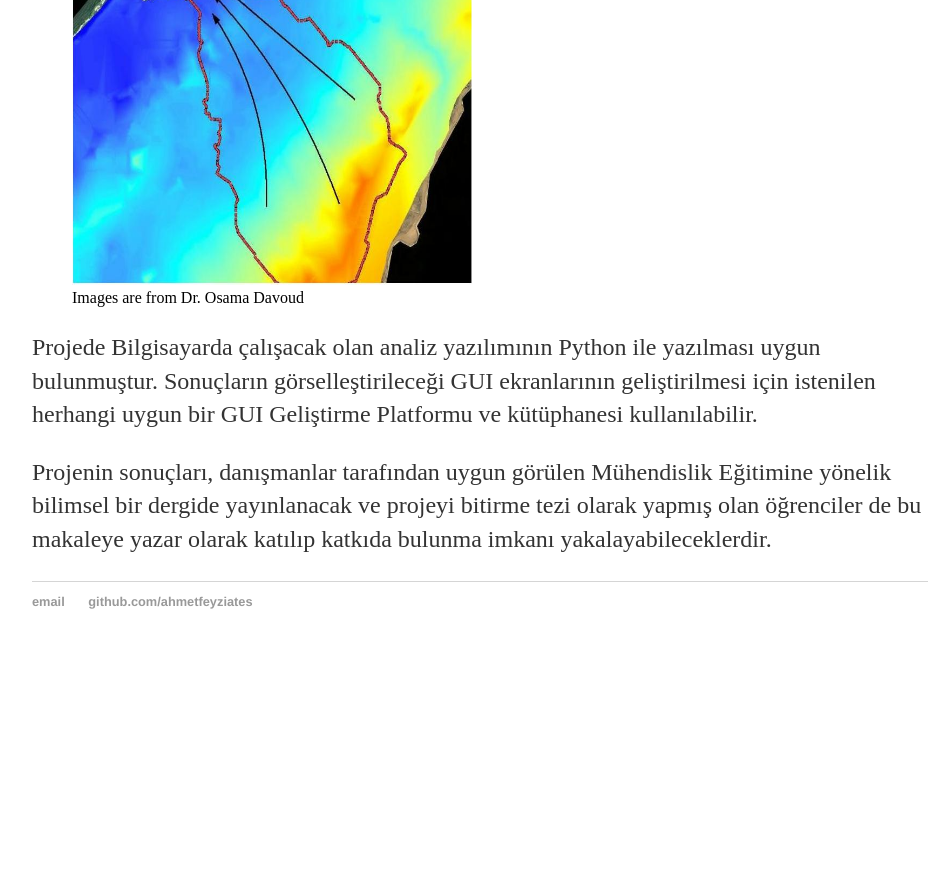
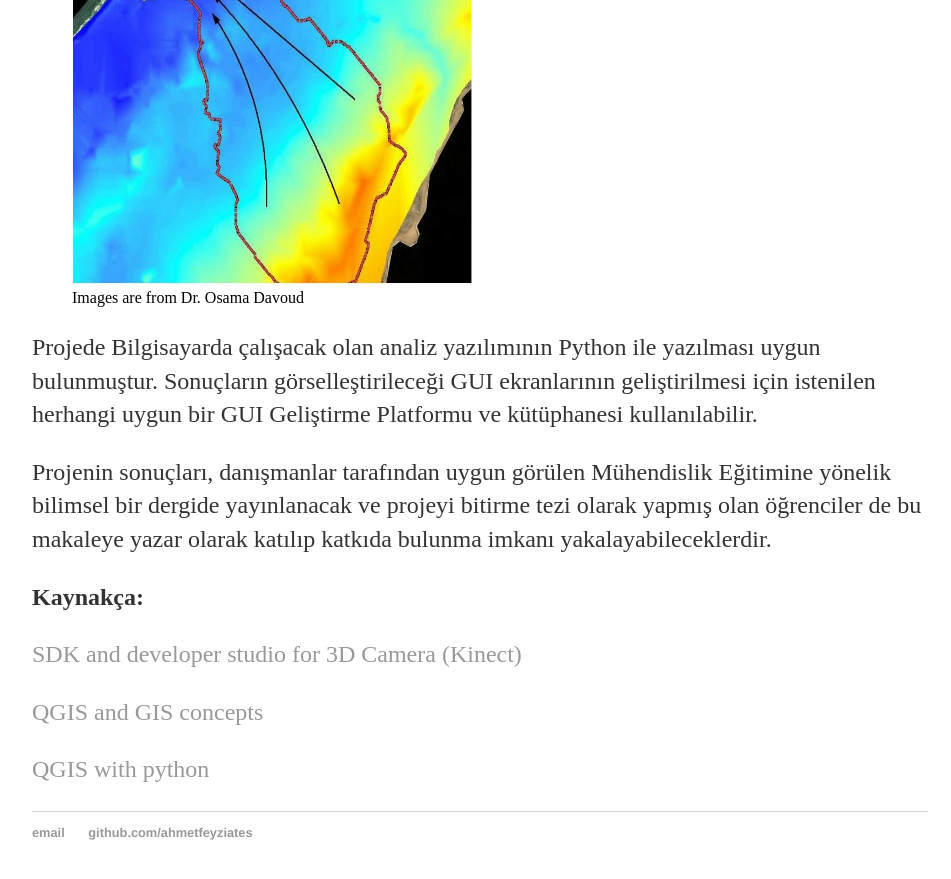
Before and after one commit to ahmetfeyziates/ahmetfeyziates.github.io, a Jekyll site: the page built from project/index.html, in a window 1280 px wide and 900 px high, scrolled down 2455 px. Shown: the top 879 px of the window, without its empty margins (160-1111 px from the left). Built offline with Jekyll 4.4.1, drawn with Linux system fonts in a browser that asks for light colours; before the commit the page ends 3124 px from its top, so only the background shows below that.

Commit message:
Update index.html

```diff
--- a/project/index.html
+++ b/project/index.html
@@ -50,3 +50,8 @@ geliştirilmesi için istenilen herhangi uygun bir GUI Geliştirme Platformu ve
 
 <p>Projenin sonuçları, danışmanlar tarafından uygun görülen  Mühendislik Eğitimine yönelik bilimsel bir dergide yayınlanacak ve projeyi bitirme tezi
 olarak yapmış olan öğrenciler de bu makaleye yazar olarak katılıp katkıda bulunma imkanı yakalayabileceklerdir.</p>
+
+<p><b>Kaynakça:</b> </p>
+<p><a href=https://developer.microsoft.com/en-us/windows/kinect/>SDK and developer studio for 3D Camera (Kinect)</a></p>
+<p><a href=https://docs.qgis.org/3.16/en/docs/training_manual/index.html>QGIS and GIS concepts</a></p>
+<p><a href=https://docs.qgis.org/3.16/en/docs/pyqgis_developer_cookbook/index.html>QGIS with python</a></p>
```
